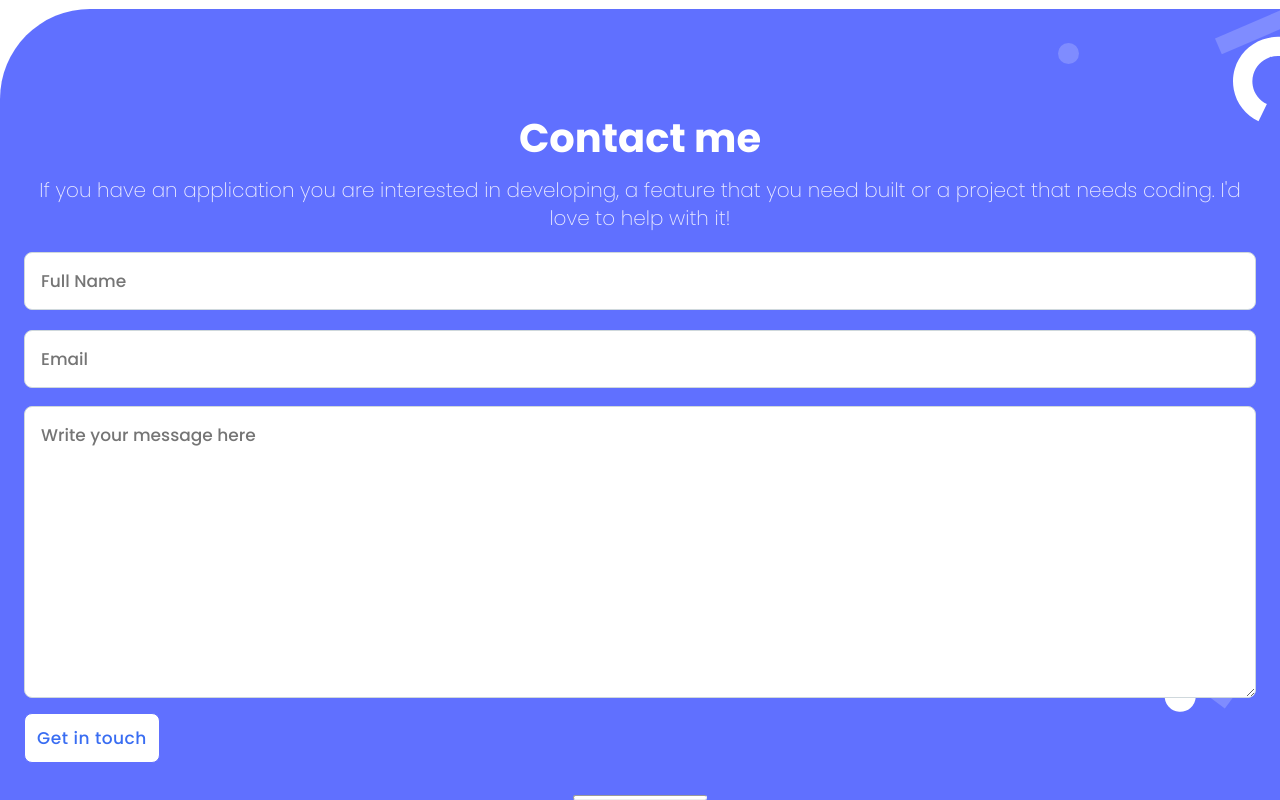
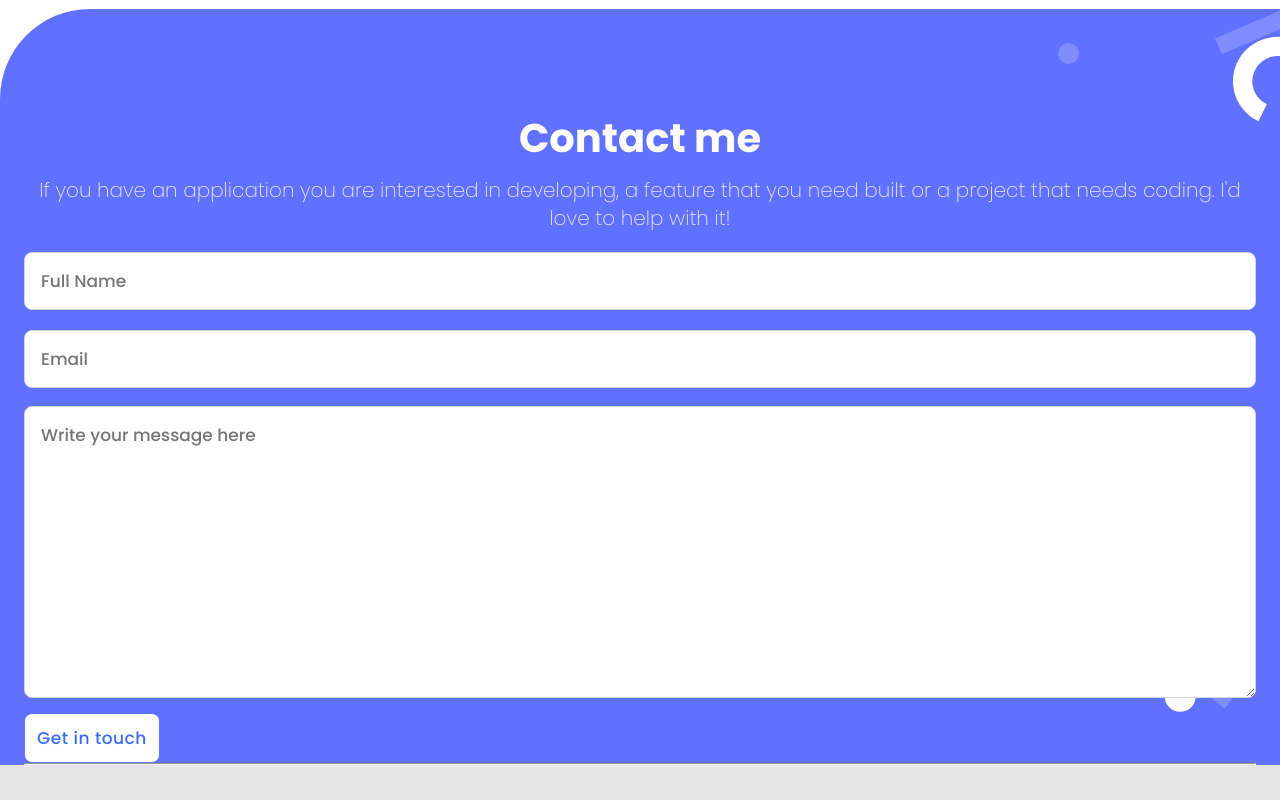
Before and after one commit to brighton0102/portfolio-01, a website: page index.html in a window 1280 px wide. Shown: the part 7220-8020 px from the top of the page. After the commit the page ends 7985 px from the top, so only its background shows below. Drawn offline with Linux system fonts and the light colour scheme.

Commit message:
Removed the end bar

```diff
--- a/style.css
+++ b/style.css
@@ -429,22 +429,3 @@ form textarea {
   display: block;
   width: 100%;
 }
-
-.contact-btn:hover {
-  background-color: #396df2;
-  color: #fff;
-}
-
-.contact-btn:active {
-  opacity: 0.7;
-}
-
-.end-bar {
-  margin: auto;
-  width: 134px;
-  height: 5px;
-  bottom: 8px;
-  background: #ffff;
-  border-radius: 10px;
-  margin-top: 32px;
-}
```
